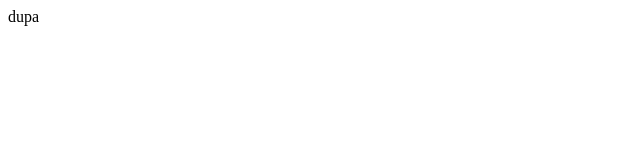
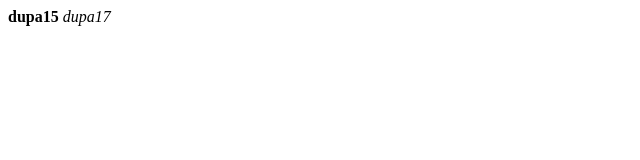
Before and after one commit to emgrudzien/git-tutorial, a plain HTML site: page src/index.html in a window 1280 px wide. Shown: the whole page, without its empty margins (0-640 px from the left). Drawn offline with Linux system fonts and the light colour scheme.

Commit message:
dodane b oraz i

```diff
--- a/src/index.html
+++ b/src/index.html
@@ -1,5 +1,6 @@
 <html>
 <body>
-	dupa
+	<b>dupa15</b>
+	<i>dupa17</i>
 </body>
 </html>
```
